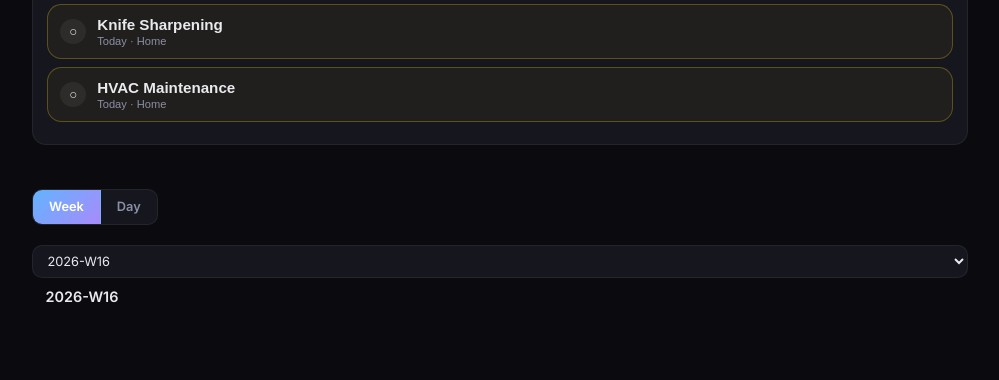
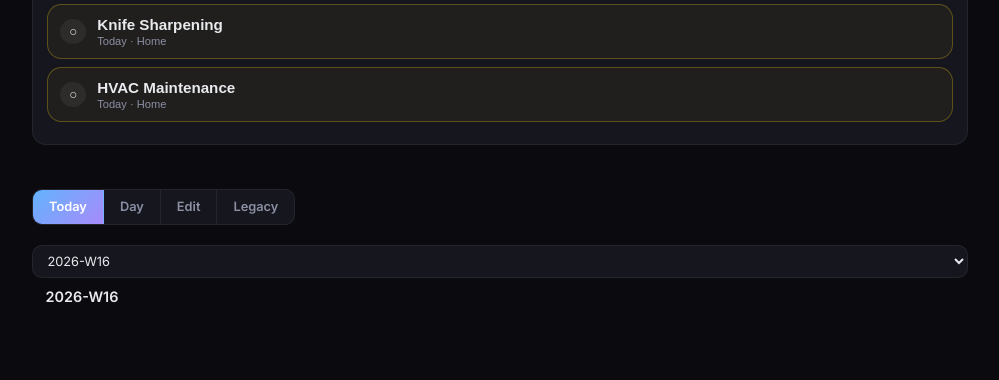
Before and after one commit to Starvard/life-manager, a Flask app: page /cards in a window 1280 px wide. Shown: the part 3619-3999 px from the top of the page, without its empty margins (220-1219 px from the left). Run offline with Flask 3, Linux system fonts and the light colour scheme; some libraries are stand-ins or nearby versions.

Commit message:
Add edit and legacy tabs to cards page

```diff
--- a/templates/cards.html
+++ b/templates/cards.html
@@ -8,8 +8,10 @@
 </div>
 
 <div class="view-toggle">
-    <a href="{{ url_for('cards_page', week=week_key) }}" class="view-toggle-btn active">Week</a>
+    <a href="{{ url_for('cards_page', week=week_key) }}" class="view-toggle-btn active">Today</a>
     <a href="{{ url_for('cards_day_page', date=cards_day_date) }}" class="view-toggle-btn">Day</a>
+    <a href="{{ url_for('routines_page') }}" class="view-toggle-btn">Edit</a>
+    <a href="{{ url_for('cards_page', week=week_key, legacy=1) }}" class="view-toggle-btn">Legacy</a>
 </div>
 
 <div class="picker">
```
